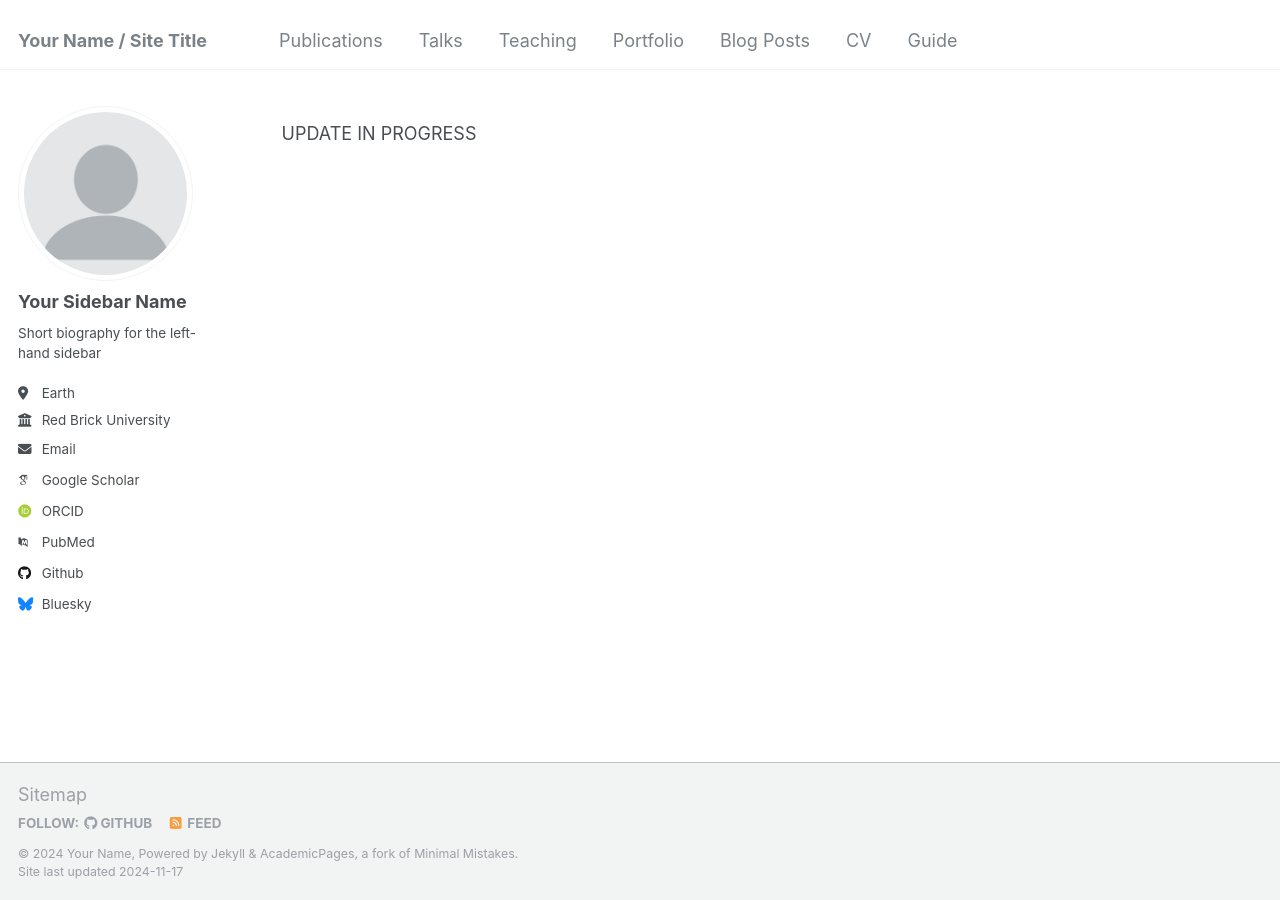
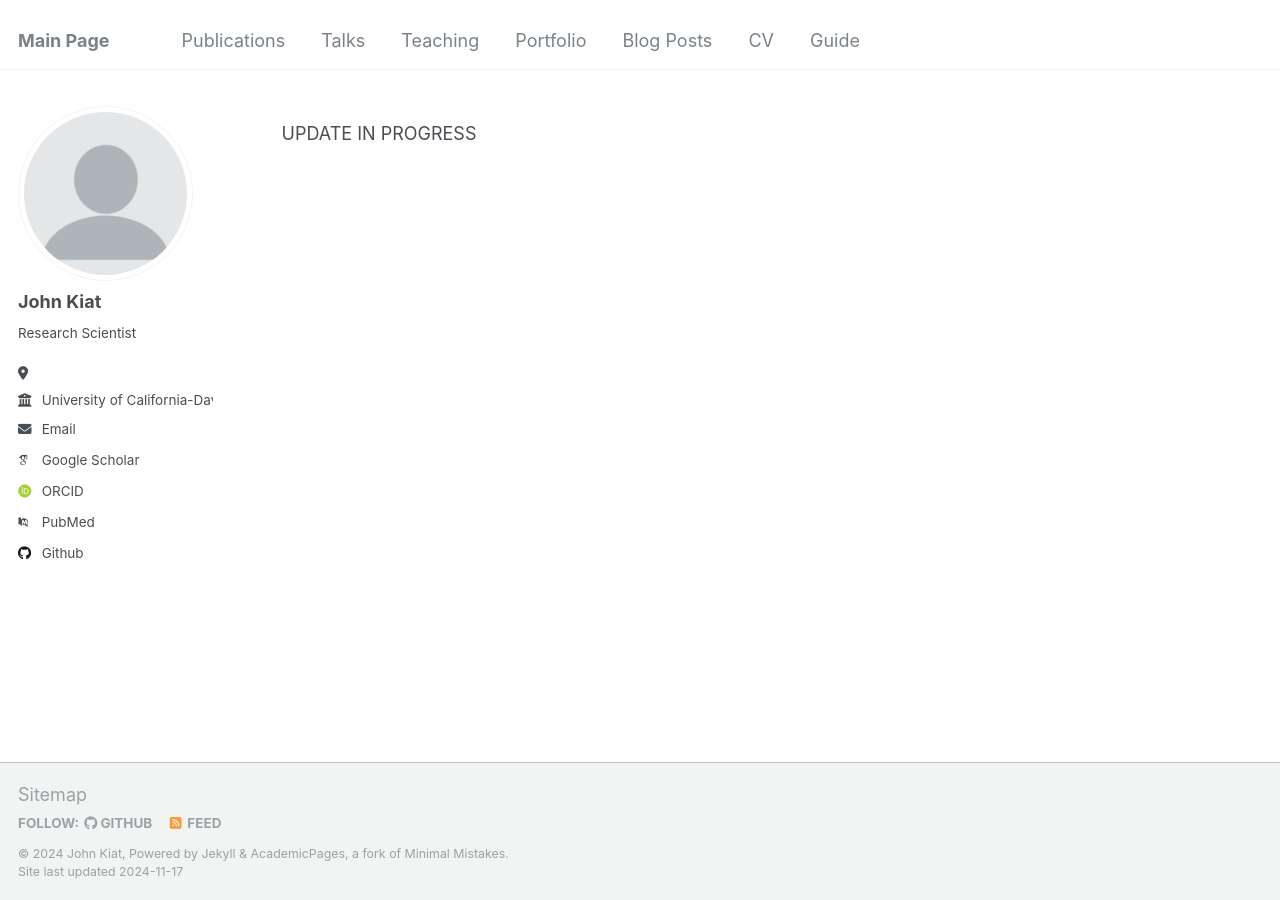
Before and after one commit to Johnkiat/johnkiat.github.io, a Jekyll site: the page built from _pages/about.md, in a window 1280 px wide. Built offline with Jekyll 4.4.1, drawn with Linux system fonts in a browser that asks for light colours; some web fonts are replaced.

Commit message:
Update _config.yml

```diff
--- a/_config.yml
+++ b/_config.yml
@@ -8,10 +8,10 @@
 
 # Basic Site Settings
 locale                   : "en-US"
-title                    : "Your Name / Site Title"
+title                    : "Main Page"
 title_separator          : "-"
-name                     : &name "Your Name"
-description              : &description "personal description"
+name                     : &name "John Kiat"
+description              : &description "Project Scientist"
 url                      : https://johnkiat.github.io # the base hostname & protocol for your site e.g. "https://[your GitHub username].github.io"
 baseurl                  : "" # the subpath of your site, e.g. "/blog"
 repository               : "johnkiat/johnkiat.github.io"
@@ -22,21 +22,21 @@ repository               : "johnkiat/johnkiat.github.io"
 author:
   # Biographic information
   avatar           : "profile.png"
-  name             : "Your Sidebar Name"
+  name             : "John Kiat"
   pronouns         : # example: "she/her"
-  bio              : "Short biography for the left-hand sidebar"
-  location         : "Earth"
-  employer         : "Red Brick University"
+  bio              : "Research Scientist"
+  location         : ""
+  employer         : "University of California-Davis"
   uri              : # URL
-  email            : "none@example.org"
+  email            : "jekiat@ucdavis.edu"
 
   # Academic websites
   arxiv            : # URL - Update with the correct link to your profile
-  googlescholar    : "https://scholar.google.com/citations?user=PS_CX0AAAAAJ"
+  googlescholar    : "https://scholar.google.com/citations?user=cBm5kV4AAAAJ&hl=en"
   impactstory      : # URL
-  orcid            : "http://orcid.org/yourorcidurl"
+  orcid            : ""
   semantic         : # URL
-  pubmed           : "https://www.ncbi.nlm.nih.gov/pubmed/?term=john+snow"
+  pubmed           : ""
   researchgate     : # URL
   scopus           : # URL
 
@@ -44,12 +44,12 @@ author:
   bitbucket        : # Username - Update with your username on the site
   codepen          : # Username
   dribbble         : # Username
-  github           : "academicpages"
+  github           : ""
   kaggle           : # Username
   stackoverflow    : # User number or user number and name (i.e., use "1" or "1/jeff-atwood")
 
   # Social media
-  bluesky          : "bsky.app" # Replace this with you Bluesky username
+  bluesky          : # Replace this with you Bluesky username
   facebook         : # Username
   flickr           : # Username
   foursquare       : # Username
@@ -224,7 +224,9 @@ collections:
   talks:
     output: true
     permalink: /:collection/:path/
-
+  research:
+    output: true
+    permalink: /:collection/:path/
 
 # These settings control how pages and collections are included in the site
 defaults:
@@ -281,7 +283,24 @@ defaults:
       layout: talk
       author_profile: true
       share: true
-
+  # _research1
+  - scope:
+      path: ""
+      type: research1
+    values:
+      layout: single
+      author_profile: true
+      share: true
+      comment: true
+  # _research2
+  - scope:
+      path: ""
+      type: research2
+    values:
+      layout: single
+      author_profile: true
+      share: true
+      comment: true
 
 # Sass/SCSS
 sass:
```
